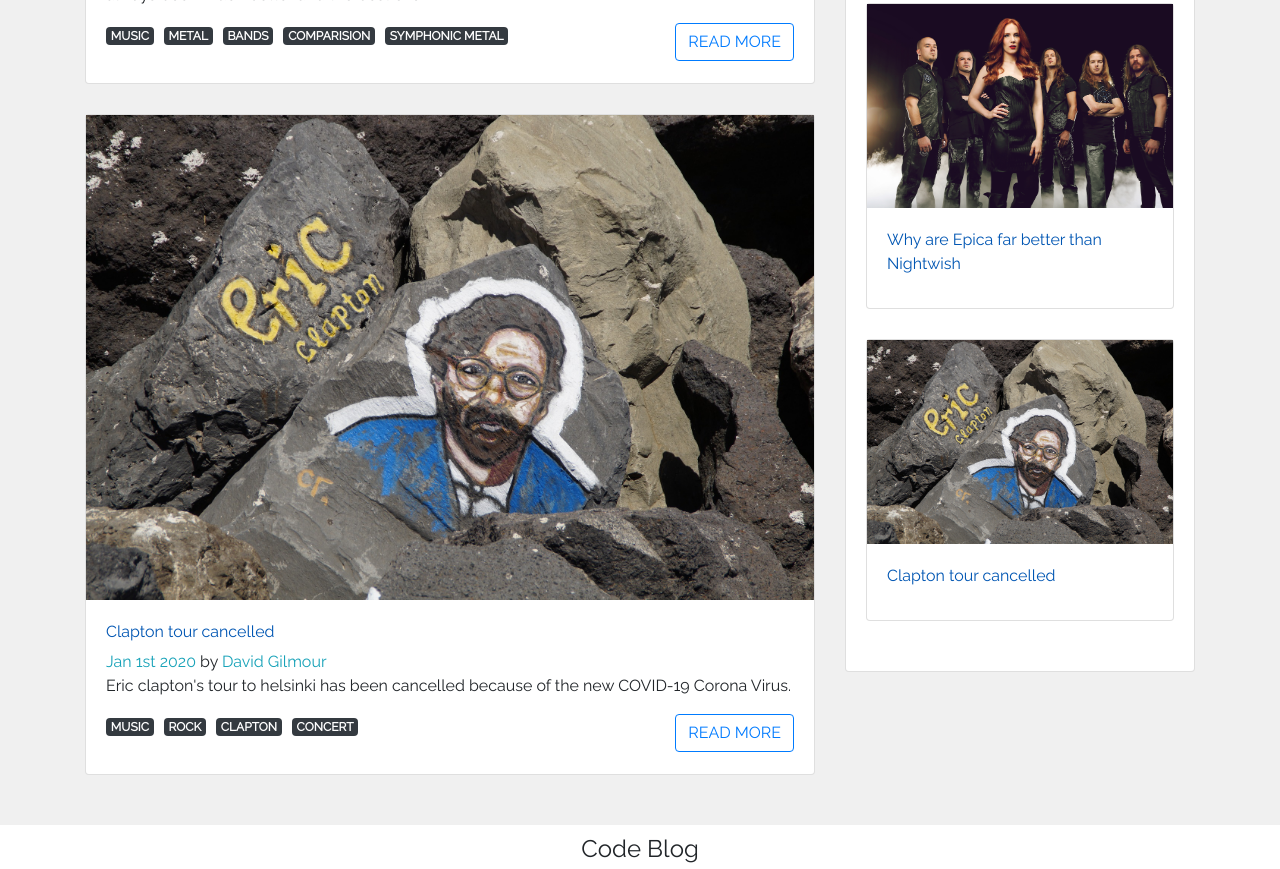
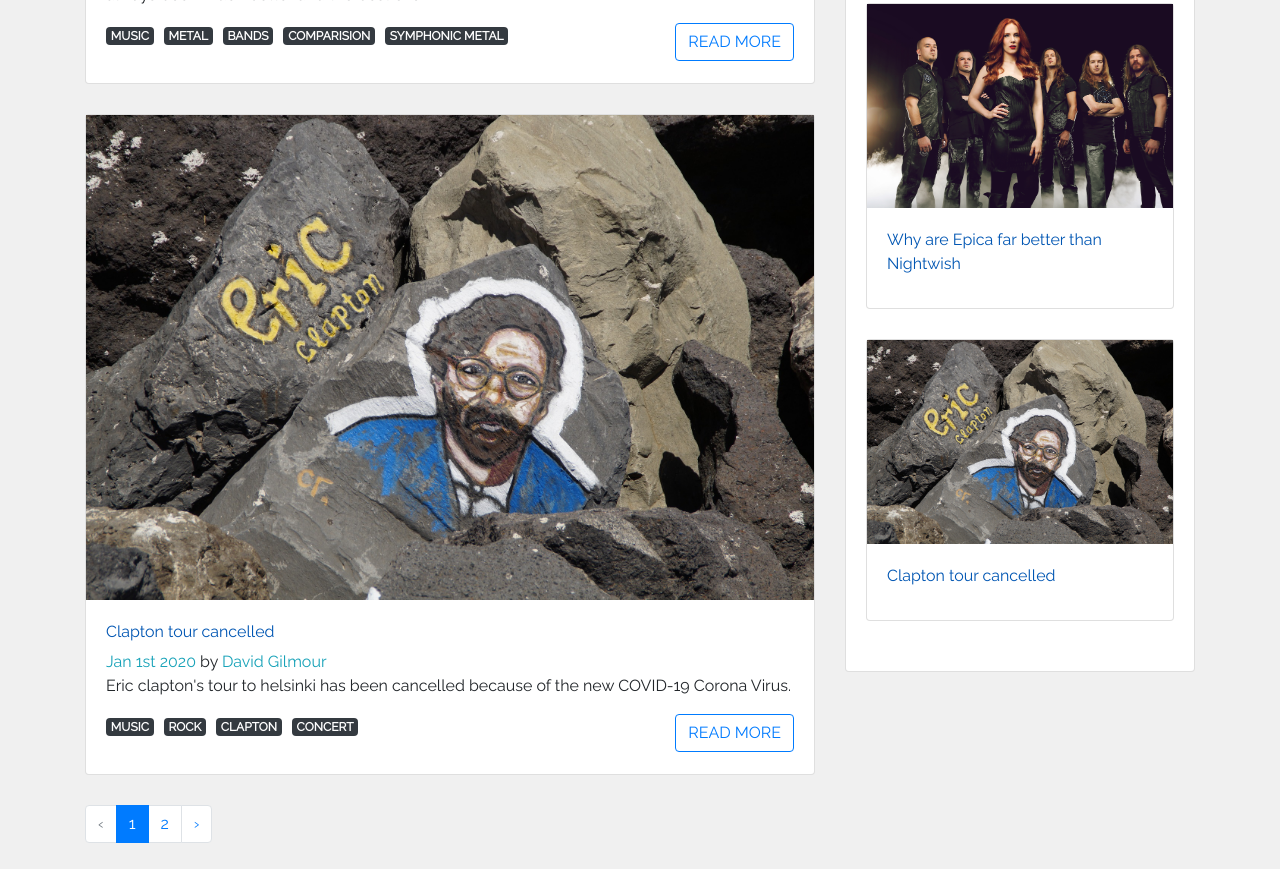
Before and after one commit to sampad789/Rock_Blog, a Gatsby site: page / in a window 1280 px wide. Shown: the part 778-1647 px from the top of the page. Built offline with nearby package versions, Linux system fonts and the light colour scheme; Gatsby itself is replaced by a stand-in of ours.

Commit message:
pagination Links finalized

```diff
--- a/gatsby-node.js
+++ b/gatsby-node.js
@@ -104,6 +104,7 @@ exports.createPages = ({ actions, graphql }) => {
           limit: postsPerpage,
           skip: index * postsPerpage,
           currentPage,
+          numberOfPages,
         },
       })
     })
--- /dev/null
+++ b/src/components/PaginationLinks.js
@@ -0,0 +1,49 @@
+import React from "react"
+import { Pagination, PaginationItem, PaginationLink } from "reactstrap"
+
+const PaginationLinks = ({ currentPage, numberOfPages }) => {
+  const isFirst = currentPage === 1
+  const isLast = currentPage === numberOfPages
+  const previousPage =
+    currentPage - 1 === 1 ? "/" : "/page/" + (currentPage - 1).toString()
+  const nextPage = "/page/" + (currentPage + 1).toString()
+  return (
+    <Pagination aria-label="Page navigation example">
+      {isFirst ? (
+        <PaginationItem disabled>
+          <PaginationLink previous href="/" />
+        </PaginationItem>
+      ) : (
+        <PaginationItem>
+          <PaginationLink previous href={previousPage} />
+        </PaginationItem>
+      )}
+      {Array.from({ length: numberOfPages }, (_, i) =>
+        currentPage === i + 1 ? (
+          <PaginationItem active key={`page-number${i + 1}`}>
+            <PaginationLink href={`/${i === 0 ? "" : "page/" + (i + 1)}`}>
+              {i + 1}
+            </PaginationLink>
+          </PaginationItem>
+        ) : (
+          <PaginationItem key={`page-number${i + 1}`}>
+            <PaginationLink href={`/${i === 0 ? "" : "page/" + (i + 1)}`}>
+              {i + 1}
+            </PaginationLink>
+          </PaginationItem>
+        )
+      )}
+      {isLast ? (
+        <PaginationItem disabled>
+          <PaginationLink next href={nextPage} />
+        </PaginationItem>
+      ) : (
+        <PaginationItem>
+          <PaginationLink next href={nextPage} />
+        </PaginationItem>
+      )}
+    </Pagination>
+  )
+}
+
+export default PaginationLinks
--- a/src/pages/index.js
+++ b/src/pages/index.js
@@ -3,14 +3,21 @@ import Layout from "../components/layout"
 import SEO from "../components/seo"
 import { graphql, StaticQuery } from "gatsby"
 import Post from "../components/Post"
+import PaginationLinks from "../components/PaginationLinks"
 
-const IndexPage = () => (
+const IndexPage = () => {
+  const postsPerPage = 2
+  let numberOfPages
+  return (
     <Layout pageTitle="RockBlog">
       <SEO title="Home" />
 
       <StaticQuery
         query={indexQuery}
         render={data => {
+          numberOfPages = Math.ceil(
+            data.allMarkdownRemark.totalCount / postsPerPage
+          )
           return (
             <div>
               {data.allMarkdownRemark.edges.map(({ node }) => (
@@ -25,12 +32,14 @@ const IndexPage = () => (
                   slug={node.fields.slug}
                 />
               ))}
+              <PaginationLinks currentPage={1} numberOfPages={numberOfPages} />
             </div>
           )
         }}
       />
     </Layout>
   )
+}
 
 const indexQuery = graphql`
   query indexQuery {
@@ -38,6 +47,7 @@ const indexQuery = graphql`
       sort: { fields: [frontmatter___date], order: DESC }
       limit: 2
     ) {
+      totalCount
       edges {
         node {
           id
```
Also changed, not shown: src/templates/post-list.js (+6 -1 lines). Lines whose indentation alone changed are shown as unchanged.
